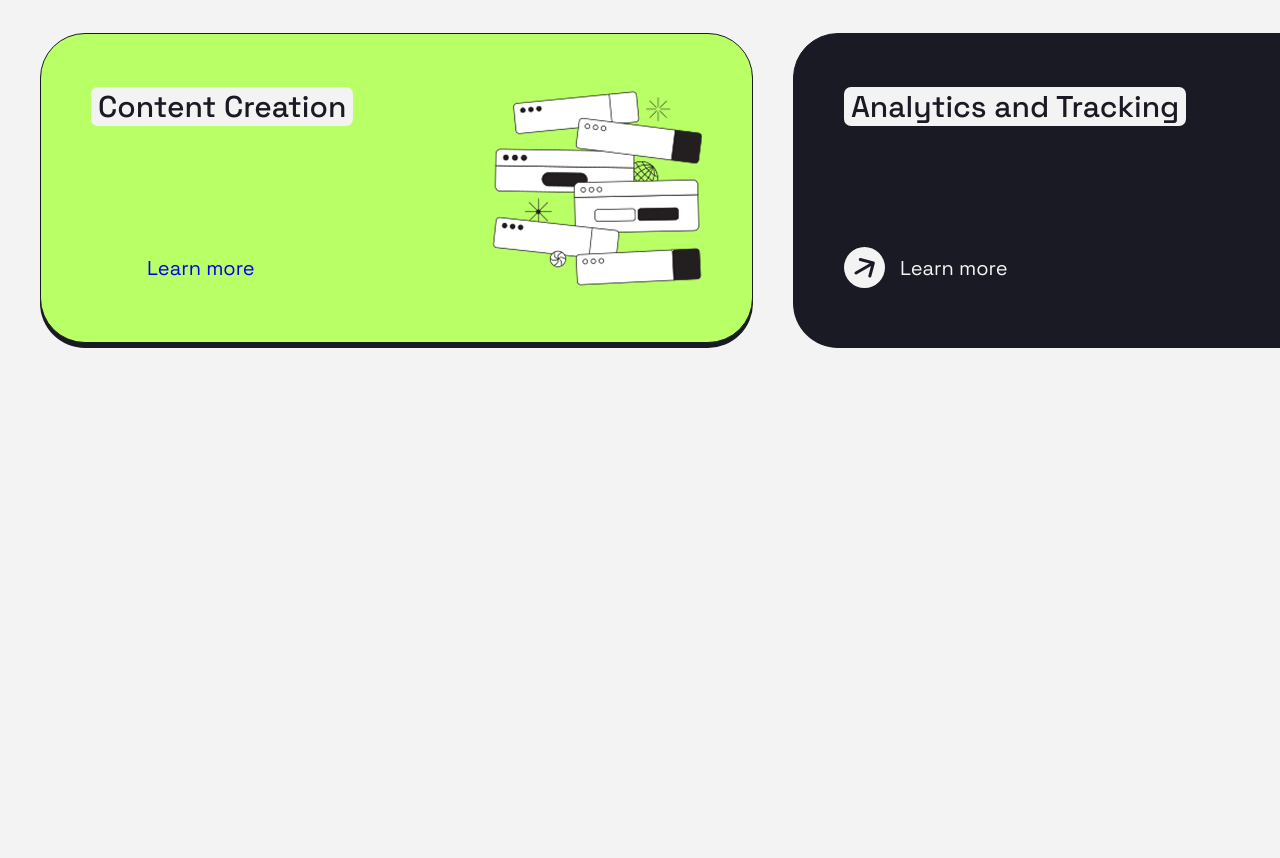
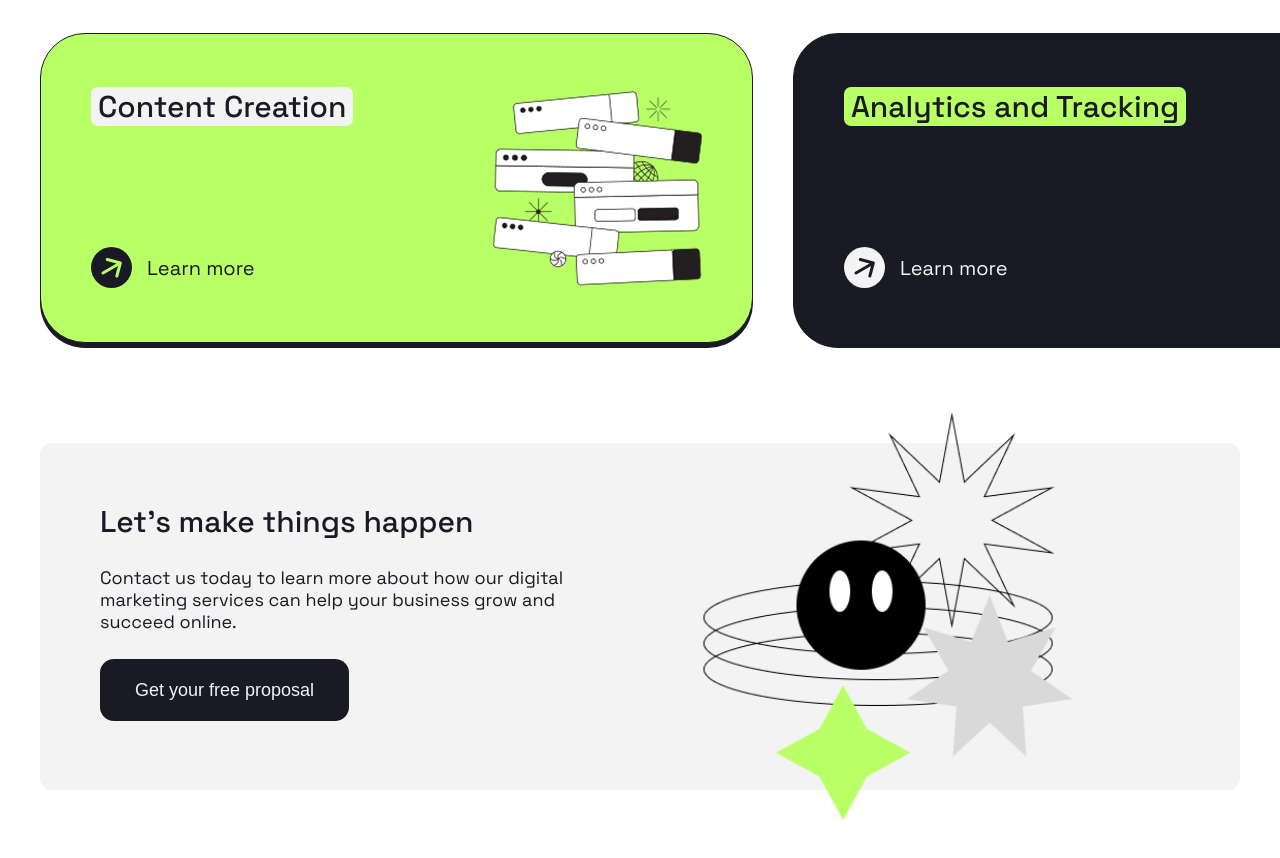
Before and after one commit to carrilloCd/positivus-landing-page, a React (Vite) app: page / in a window 1280 px wide. Shown: the part 1738-2596 px from the top of the page. Before the commit the page ends 2181 px from the top, so only its background shows below. Built offline with nearby package versions, Linux system fonts and the light colour scheme.

Commit message:
feat(cta-block) add CTA component

```diff
--- a/src/App.tsx
+++ b/src/App.tsx
@@ -1,6 +1,6 @@
 import { Navbar } from "@components/layout";
 import { HeroSection, ServicesSection } from "@components/sections";
-import { Sponsors } from "@components/ui";
+import { Sponsors, CTA } from "@components/ui";
 
 export const App: React.FC = () => {
   return (
@@ -9,6 +9,7 @@ export const App: React.FC = () => {
       <HeroSection />
       <Sponsors />
       <ServicesSection />
+      <CTA />
     </>
   )
 }
--- a/src/components/sections/ServicesSection/ServicesSection.tsx
+++ b/src/components/sections/ServicesSection/ServicesSection.tsx
@@ -16,13 +16,13 @@ export const ServicesSection: React.FC = () => {
       <Header title={title} subtitle={subtitle} />
 
       <div className="service-section__cards">
-        <ServiceCard title='Search engine optimization' illustration={seoIllustration} variant='light' />
+        <ServiceCard title='Search engine optimization' illustration={seoIllustration} />
 
         <ServiceCard title='Pay-per-click advertising' illustration={payIllustration} variant='green' />
         <ServiceCard title='Social Media Marketing' illustration={socialIllustration} variant='dark' />
-        <ServiceCard title='Email Marketing' illustration={emailIllustration} variant='light' />
+        <ServiceCard title='Email Marketing' illustration={emailIllustration} />
         <ServiceCard title='Content Creation' illustration={contentIllustration} variant='green' />
-        <ServiceCard title='Analytics and Tracking' illustration={analyticsIllustration} variant='dark' />
+        <ServiceCard title='Analytics and Tracking' illustration={analyticsIllustration} variant='dark-green' />
       </div>
     </section>
   )
--- a/src/components/ui/Button/Button.scss
+++ b/src/components/ui/Button/Button.scss
@@ -17,6 +17,7 @@
   }
 
   &--secondary {
+    background-color: transparent;
     border: 1px solid $secondary-color;
   }
 }
--- a/src/components/ui/Button/Button.tsx
+++ b/src/components/ui/Button/Button.tsx
@@ -1,18 +1,17 @@
-import { ReactNode } from 'react'
+
+import { ReactNode } from 'react';
 import './Button.scss'
 
 interface IButtonProps {
   url?: string;
-  icon?: ReactNode;
-  text?: string;
+  text?: string | ReactNode;
   variant?: 'primary' | 'secondary';
   blank?: boolean;
 }
-export const Button: React.FC<IButtonProps> = ({ icon, text, variant, url, blank }) => {
+export const Button: React.FC<IButtonProps> = ({ text, variant, url, blank }) => {
   const ButtonContent = (
     <>
       {text && <span>{text}</span>}
-      {icon && <span>{icon}</span>}
     </>
   )
 
--- /dev/null
+++ b/src/components/ui/CTA/CTA.scss
@@ -0,0 +1,33 @@
+@use '../../../sass/abstract/variables' as *;
+
+.cta {
+  margin: 0 auto;
+  padding: 6rem;
+  max-width: 120rem;
+  height: 34.7rem;
+  border-radius: 1.2rem;
+  background-color: $tertiary-color;
+  margin-bottom: 8rem;
+
+  display: flex;
+  gap: 18.6rem;
+
+  &__title {
+    font-size: 3rem;
+    line-height: 3.8rem;
+  }
+
+  &__box-info {
+    width: 50rem;
+    display: flex;
+    flex-direction: column;
+    gap: 2.6rem;
+  }
+
+  &__illustration {
+    transform: scale(1.8);
+  }
+  .btn {
+    align-self: start;
+  }
+}
--- /dev/null
+++ b/src/components/ui/CTA/CTA.tsx
@@ -0,0 +1,17 @@
+import './CTA.scss'
+
+import { Button } from '@components/ui';
+import ctaIllustration from '@images/cta-illustration.png'
+
+export const CTA: React.FC = () => {
+  return (
+    <section className='cta'>
+      <div className="cta__box-info">
+        <h3 className='cta__title'>Let's make things happen</h3>
+        <p className='cta__description'>Contact us today to learn more about how our digital marketing services can help your business grow and succeed online.</p>
+        <Button text='Get your free proposal' variant='primary' />
+      </div>
+      <img src={ctaIllustration} alt="Call to action illustration" className='cta__illustration' />
+    </section>
+  )
+}
--- a/src/components/ui/ServiceCard/ServiceCard.scss
+++ b/src/components/ui/ServiceCard/ServiceCard.scss
@@ -23,6 +23,9 @@
     border-radius: 0.7rem;
     padding: 0 0.7rem;
     box-decoration-break: clone;
+
+    background-color: $primary-color;
+    color: $secondary-color;
   }
 
   &__img {
@@ -44,6 +47,9 @@
       justify-content: center;
       align-items: center;
 
+      background-color: $secondary-color;
+      color: $primary-color;
+
       svg {
         fill: $primary-color;
       }
@@ -52,21 +58,6 @@
     &-text {
       font-size: 2rem;
       list-style: 2.8rem;
-    }
-  }
-
-  &--light {
-    .service-card__title span {
-      background-color: $primary-color;
-      color: $secondary-color;
-    }
-
-    .service-card__link-icon {
-      background-color: $secondary-color;
-      color: $primary-color;
-    }
-
-    .service-card__link-text {
       color: $secondary-color;
     }
   }
@@ -100,4 +91,25 @@
       color: $secondary-color;
     }
   }
+
+  &--dark-green {
+    background-color: $secondary-color;
+
+    .service-card__title span {
+      background-color: $primary-color;
+      color: $secondary-color;
+    }
+
+    .service-card__link-icon {
+      background-color: $tertiary-color;
+
+      svg {
+        fill: $secondary-color;
+      }
+    }
+
+    .service-card__link-text {
+      color: $tertiary-color;
+    }
+  }
 }
--- a/src/components/ui/ServiceCard/ServiceCard.tsx
+++ b/src/components/ui/ServiceCard/ServiceCard.tsx
@@ -3,7 +3,7 @@ import './ServiceCard.scss'
 interface IServiceCardProps {
   title: string;
   illustration: string;
-  variant: 'light' | 'dark' | 'green';
+  variant?: 'dark-green' | 'dark' | 'green';
 }
 
 export const ServiceCard: React.FC<IServiceCardProps> = ({ illustration, variant, title }) => {
--- a/src/components/ui/index.ts
+++ b/src/components/ui/index.ts
@@ -1,4 +1,5 @@
 export * from './Button/Button';
 export * from './Sponsors/Sponsors';
 export * from './Header/Header';
-export * from './ServiceCard/ServiceCard'
+export * from './ServiceCard/ServiceCard';
+export * from './CTA/CTA';
--- a/src/sass/base/_typography.scss
+++ b/src/sass/base/_typography.scss
@@ -8,7 +8,6 @@ body {
   line-height: 2.2rem;
 
   color: $secondary-color;
-  background-color: $tertiary-color;
 }
 
 h1 {
```
Also changed, not shown: src/assets/images/cta-illustration.png (added).
